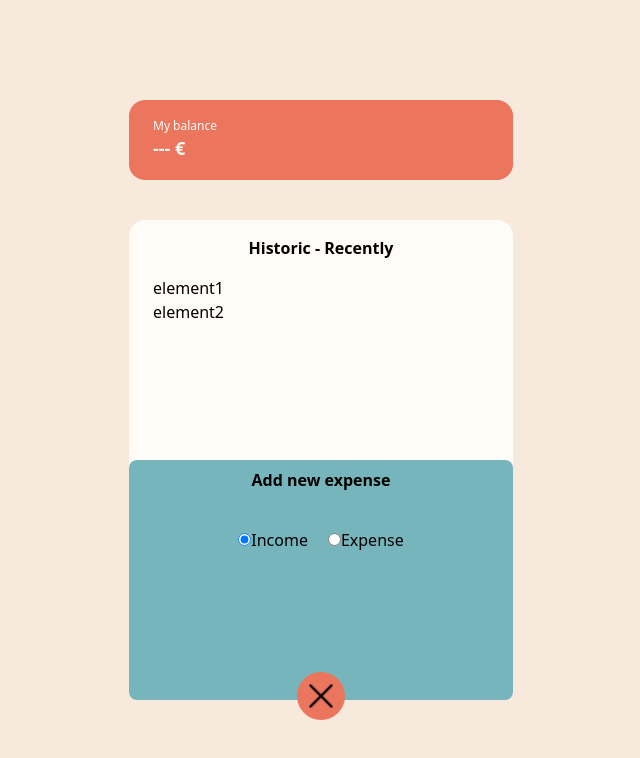
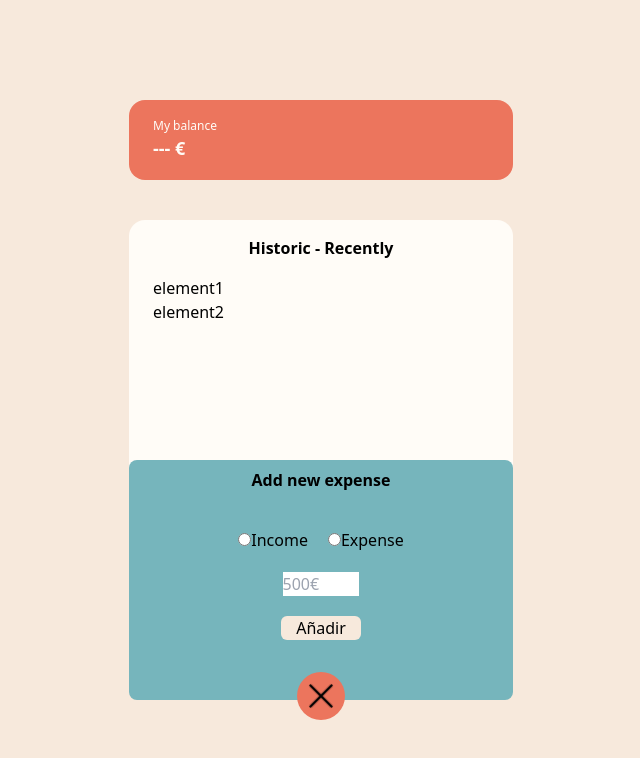
Before and after one commit to jmartinpizarro/expense-tracker, a React (Vite) app: page / in a window 1280 px wide. Both pictures are taken after a click on the element 640 px from the left and 696 px from the top of the page. Shown: the top 758 px of the page, without its empty margins (319-959 px from the left). Built offline with nearby package versions, Linux system fonts and the light colour scheme.

Commit message:
Implement number checker for the expense input

```diff
--- a/src/AccountingTable.jsx
+++ b/src/AccountingTable.jsx
@@ -2,7 +2,27 @@ import { useState } from "react"
 
 export default function AccountingTable(){
     const [isRotated, setIsRotated] = useState(false);
+    const [displayError, setDisplayError] = useState(false);
 
+    const checkNumber = () => {
+      const valueToAdd = document.querySelector('.quantity').value; // obtain the value from the input label
+      if (isNaN(Number(valueToAdd))){
+        setDisplayError(true)
+        return
+      }
+      else if (Number(valueToAdd) <= 0.0){
+        setDisplayError(true)
+        return
+      }
+
+      setDisplayError(false)
+    }
+
+
+    const handleSubmit = (e) => {
+      e.preventDefault();
+      checkNumber();
+    }
 
     const handleClick = () => {
       setIsRotated(!isRotated);
@@ -31,9 +51,10 @@ export default function AccountingTable(){
 
         <section className={`flex flex-col gap-10 bg-paleBlue absolute bottom-0 w-full h-2/4 rounded-lg transition duration-400 ${isRotated ? 'opacity-100' : 'opacity-0'}`}>
           <h2 className="text-center mx-auto mt-2 font-semibold h-5">Add new expense</h2>
-          <form className="flex flex-row mx-auto gap-5">
+          <form className="flex flex-col mx-auto gap-5">
+            <div className="flex flex-row gap-5 mx-auto">
               <div>
-              <input type="radio" id="income" name="selector" value="income" checked></input>
+                <input type="radio" id="income" name="selector" value="income"></input>
                 <label htmlFor="income">Income</label>
               </div>
 
@@ -41,6 +62,12 @@ export default function AccountingTable(){
                 <input type="radio" id="expense" name="selector" value="expense"></input>
                 <label htmlFor="expense">Expense</label>
               </div>
+            </div>
+
+            <input type="text" placeholder="500€" className="quantity mx-auto w-1/3"/>
+
+            <button className="mx-auto border-none rounded-md w-20 bg-background" onClick={handleSubmit}>Añadir</button>
+            {displayError && <span className="text-smfont-bold">Error: number must be bigger than 0.0</span>}
           </form>
 
 
--- /dev/null
+++ b/src/ExpenseManager.jsx
@@ -0,0 +1,8 @@
+export default function ExpenseManager(){
+
+    return(
+        <div>
+            <h1>Hola Mundo</h1>
+        </div>
+    )
+}
```
Lines whose indentation alone changed are shown as unchanged.
